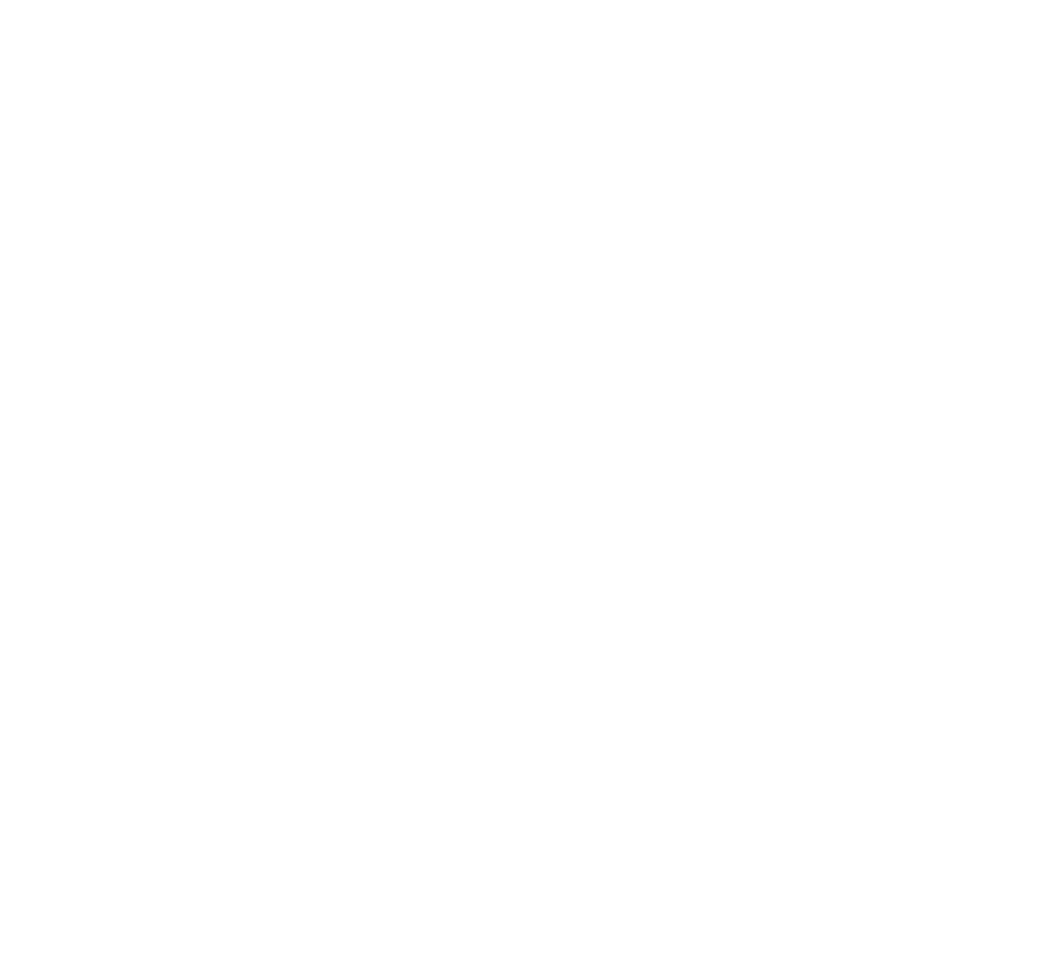
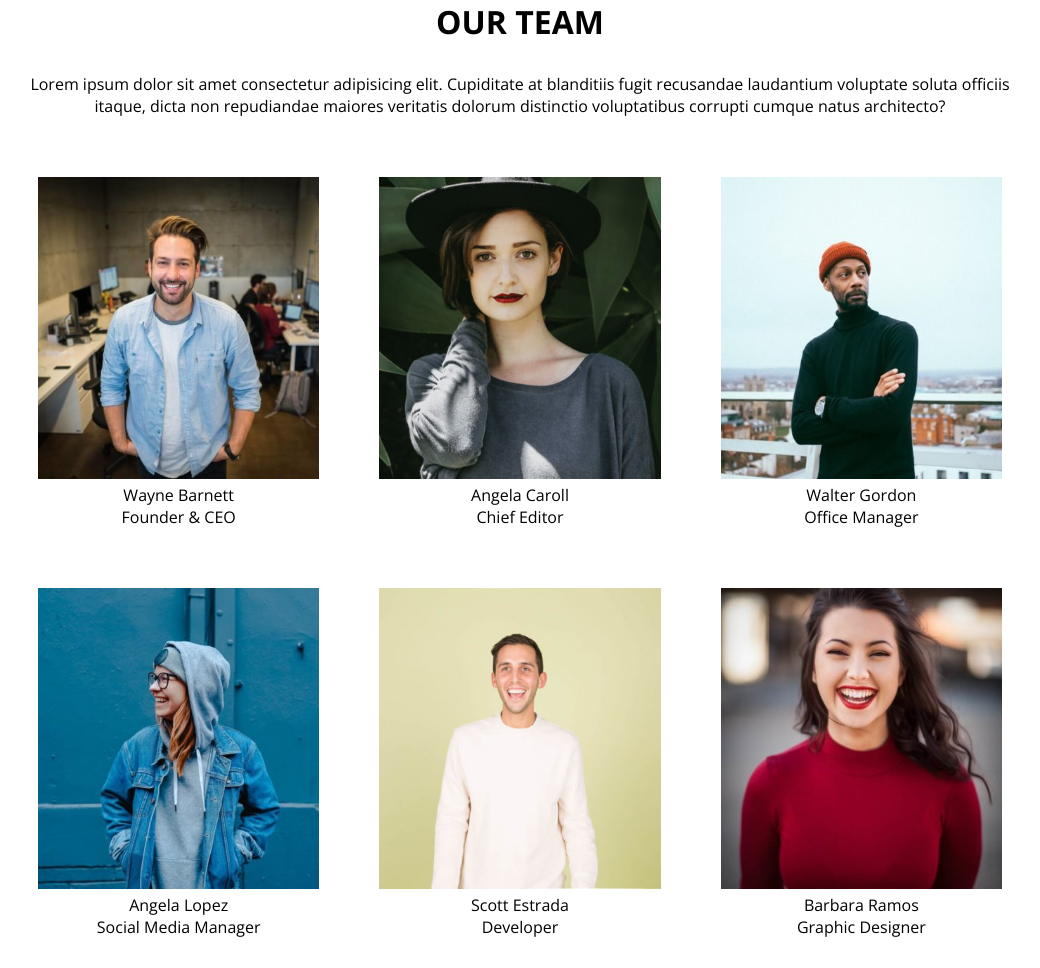
Before and after one commit to iachinimarta/js-our-team, a plain HTML site: page index.html in a window 1280 px wide. Shown: the whole page, without its empty margins (120-1160 px from the left). Before the commit the page ends 800 px from the top, so only its background shows below. Drawn offline with nearby package versions, Linux system fonts and the light colour scheme.

Commit message:
Prove stampa dei dati in html

```diff
--- a/css/style.css
+++ b/css/style.css
@@ -0,0 +1,33 @@
+* {
+    margin: 0;
+    padding: 0;
+    box-sizing: border-box;
+}
+
+html {
+    font-family: 'Open Sans', sans-serif;
+}
+
+main {
+    width: 80%;
+    margin: auto;
+    text-align: center;
+}
+
+p {
+    margin: 30px 0;
+}
+
+.container {
+    display: flex;
+    flex-wrap: wrap;
+}
+
+.card {
+    width: calc(100% / 3);
+    padding: 30px;
+}
+
+.card-img {
+    width: 100%;
+}
--- a/index.html
+++ b/index.html
@@ -5,9 +5,25 @@
         <meta http-equiv="X-UA-Compatible" content="IE=edge">
         <meta name="viewport" content="width=device-width, initial-scale=1.0">
         <link rel="stylesheet" href="css/style.css">
+        <link rel="preconnect" href="https://fonts.googleapis.com">
+        <link rel="preconnect" href="https://fonts.gstatic.com" crossorigin>
+        <link href="https://fonts.googleapis.com/css2?family=Open+Sans:ital,wght@0,300;0,400;0,500;0,600;0,700;0,800;1,300;1,400;1,500;1,600;1,700;1,800&display=swap" rel="stylesheet">
         <title>Our Team</title>
     </head>
     <body>
+        <main>
+            <h1>OUR TEAM</h1>
+            <p>Lorem ipsum dolor sit amet consectetur adipisicing elit. Cupiditate at blanditiis fugit recusandae laudantium voluptate soluta officiis itaque, dicta non repudiandae maiores veritatis dolorum distinctio voluptatibus corrupti cumque natus architecto?</p>
+            <div class="container">
+                <div class="card"> </div>
+                <div class="card"> </div>
+                <div class="card"> </div>
+                <div class="card"> </div>
+                <div class="card"> </div>
+                <div class="card"> </div>
+
+            </div>
+        </main>
 
         </div>
         <script type="text/javascript" src="js/main.js"></script>
--- a/js/main.js
+++ b/js/main.js
@@ -15,7 +15,7 @@ const team = [
     {
         "nome": "Walter Gordon",
         "ruolo": "Office Manager",
-        "imamgine": "walter-gordon-office-manager.jpg"
+        "immagine": "walter-gordon-office-manager.jpg"
     },
 
     {
@@ -37,3 +37,20 @@ const team = [
     }
 
 ];
+
+let cards = document.querySelectorAll(".card");
+
+let names = [];
+let roles = [];
+let imageSrc = [];
+
+for (let i = 0; i < team.length; i++) {
+    names = team[i].nome;
+
+    roles = team[i].ruolo;
+
+    imageSrc = team[i].immagine;
+
+    cards[i].innerHTML =  `<img class="card-img" src="img/${imageSrc}">` + names + "<br>" + roles;
+
+}
```
Also changed, not shown: 1 other file.
